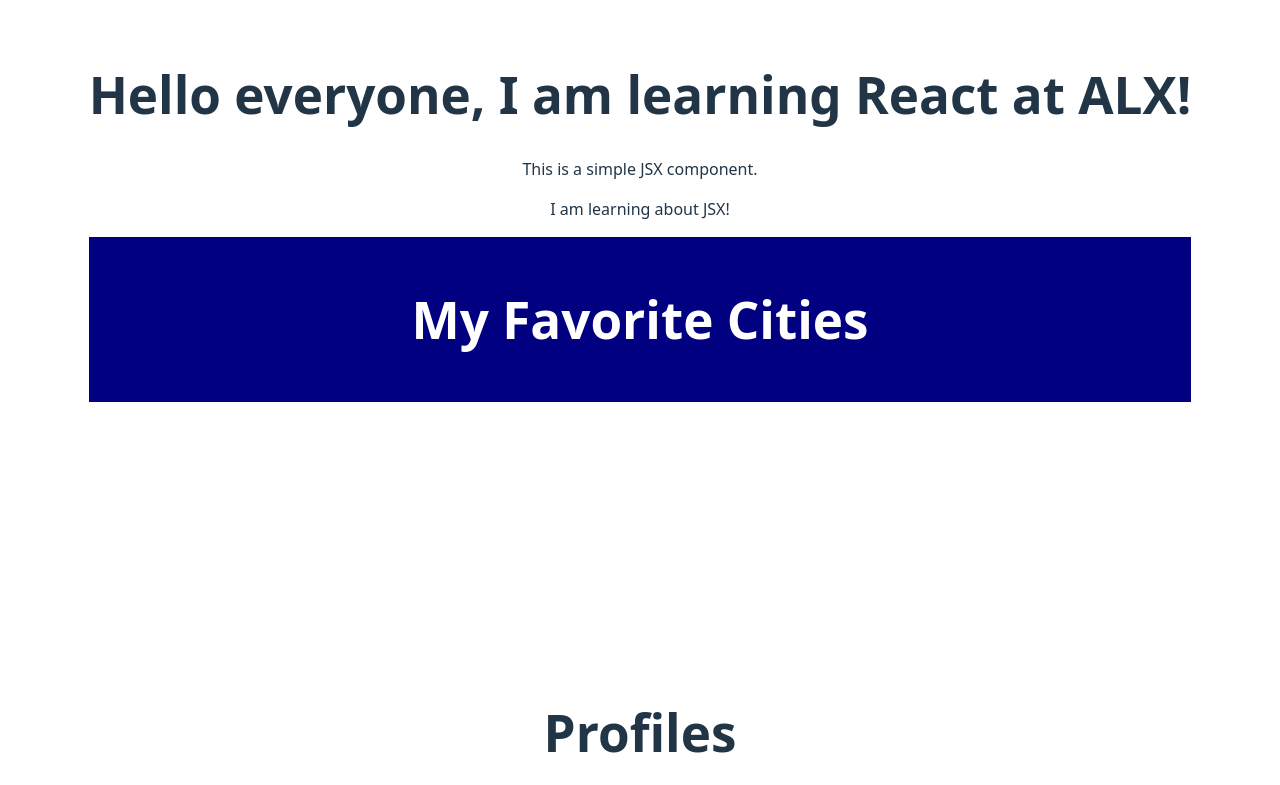
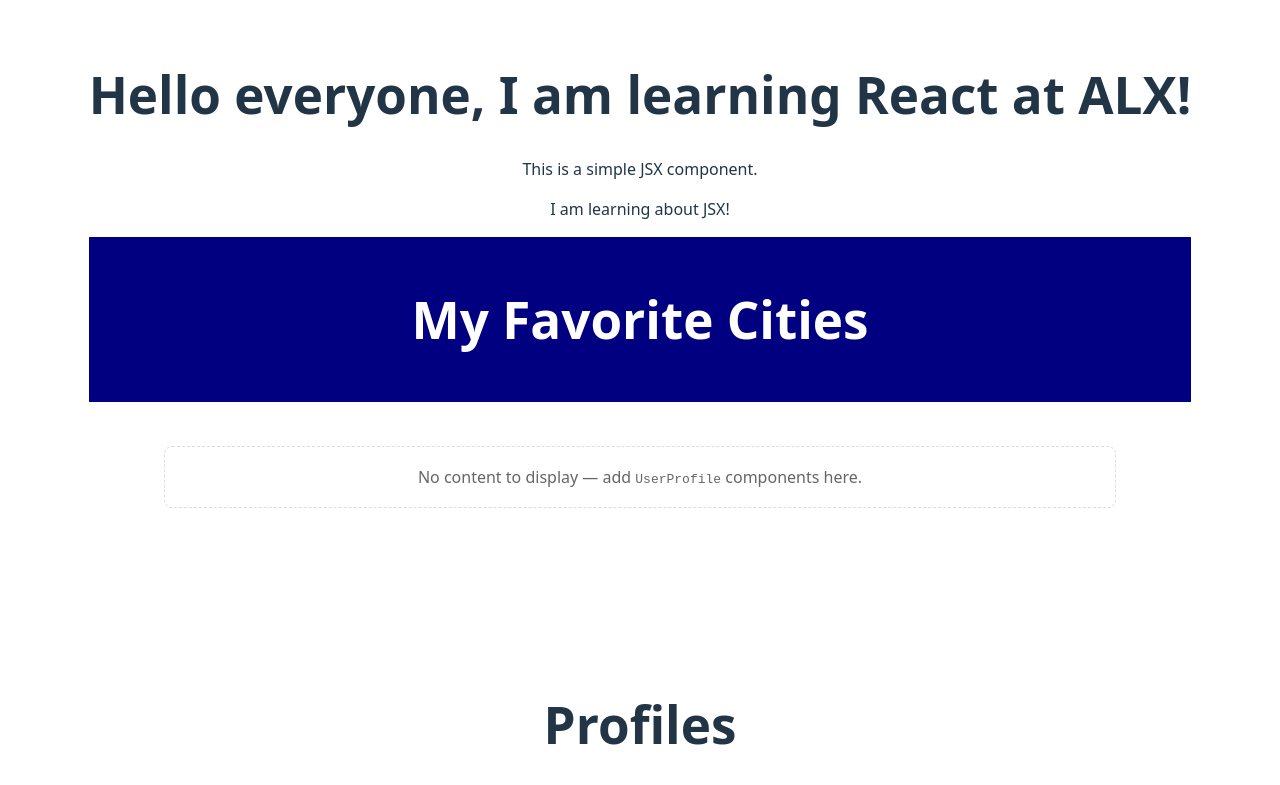
Before and after one commit to Toqa-Khalifa/alx-fe-reactjs, a React (Vite) app in the folder alx-react-app-new/: page / in a window 1280 px wide. Shown: the top 785 px of the page. Built offline with nearby package versions, Linux system fonts and the light colour scheme.

Commit message:
add mainConten with actual content

```diff
--- a/alx-react-app-new/src/components/MainContent.jsx
+++ b/alx-react-app-new/src/components/MainContent.jsx
@@ -8,11 +8,38 @@ function MainContent({ children }) {
         maxWidth: '1000px',
         margin: '20px auto',
         backgroundColor: '#ffffff',
-        minHeight: '200px'
+        minHeight: '240px',
+        textAlign: 'left',
+        boxSizing: 'border-box'
       }}
     >
-      <div style={{ display: 'flex', gap: '16px', flexWrap: 'wrap' }}>
-        {children}
+      <div
+        style={{
+          display: 'flex',
+          gap: '16px',
+          flexWrap: 'wrap',
+          alignItems: 'flex-start',
+          justifyContent: 'center'
+        }}
+      >
+        {children && React.Children.count(children) > 0 ? (
+          children
+        ) : (
+          <div
+            style={{
+              width: '100%',
+              padding: '18px',
+              border: '1px dashed #ddd',
+              borderRadius: '8px',
+              textAlign: 'center',
+              color: '#666'
+            }}
+          >
+            <p style={{ margin: 0 }}>
+              No content to display — add <code>UserProfile</code> components here.
+            </p>
+          </div>
+        )}
       </div>
     </main>
   );
```
